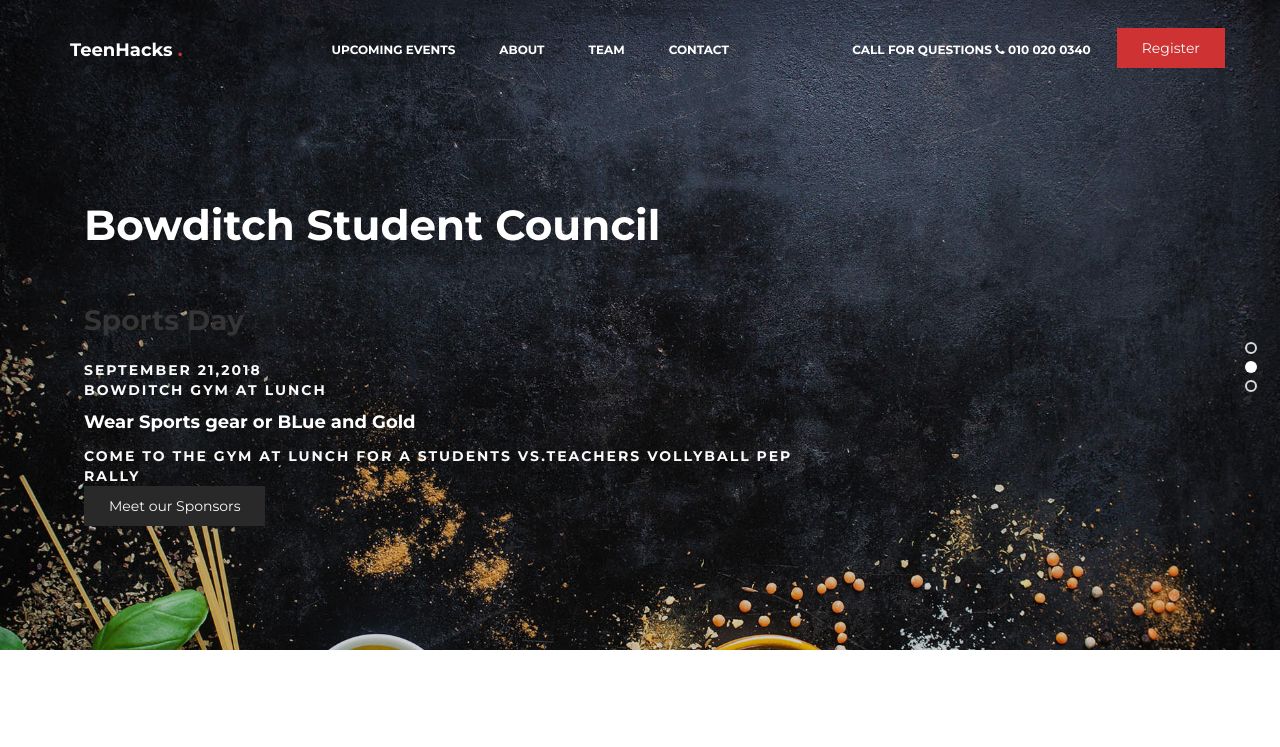
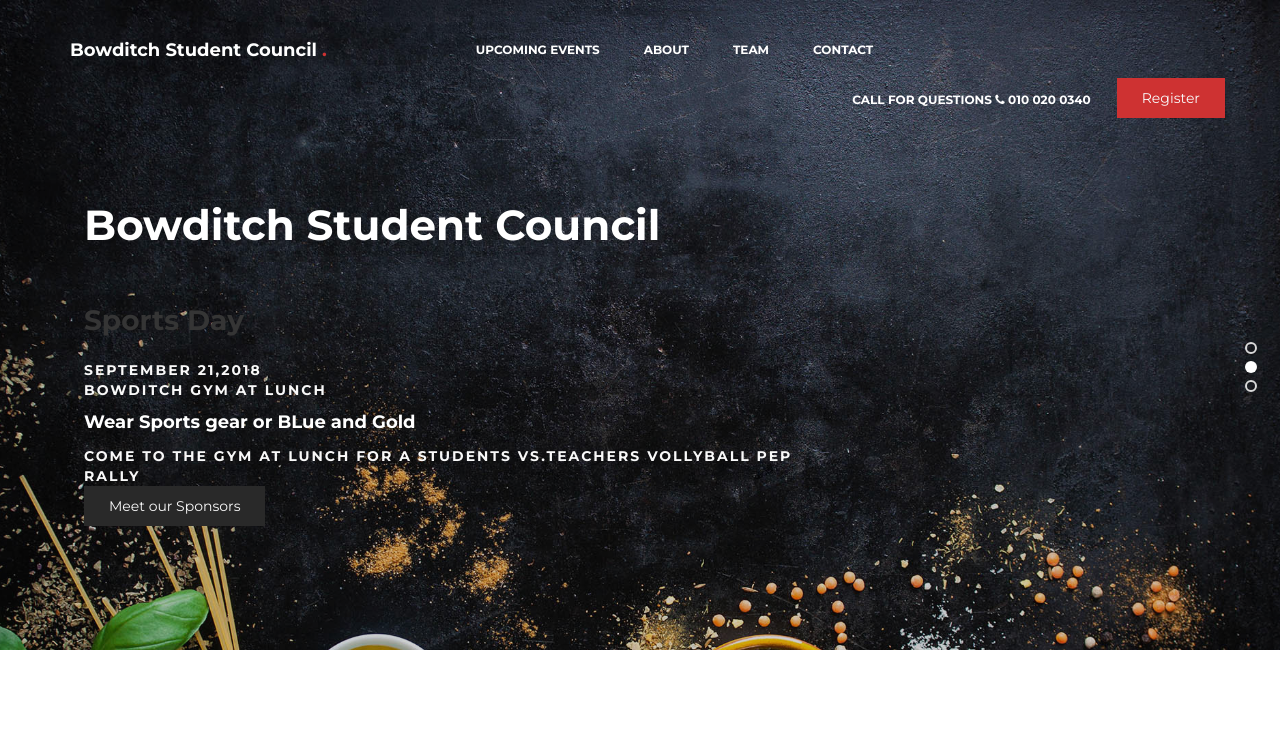
Before and after one commit to ZAYNE243/bowditchstudentcouncil, a plain HTML site: page index.html in a window 1280 px wide. Shown: the top 747 px of the page. Drawn offline with Linux system fonts and the light colour scheme.

Commit message:
Update index.html

```diff
--- a/index.html
+++ b/index.html
@@ -52,7 +52,7 @@ http://www.templatemo.com/tm-515-eatery
                     </button>
 
                     <!-- lOGO TEXT HERE -->
-                    <a href="index.html" class="navbar-brand">TeenHacks <span>.</span></a>
+                    <a href="index.html" class="navbar-brand">Bowditch Student Council <span>.</span></a>
                </div>
 
                <!-- MENU LINKS -->
```
